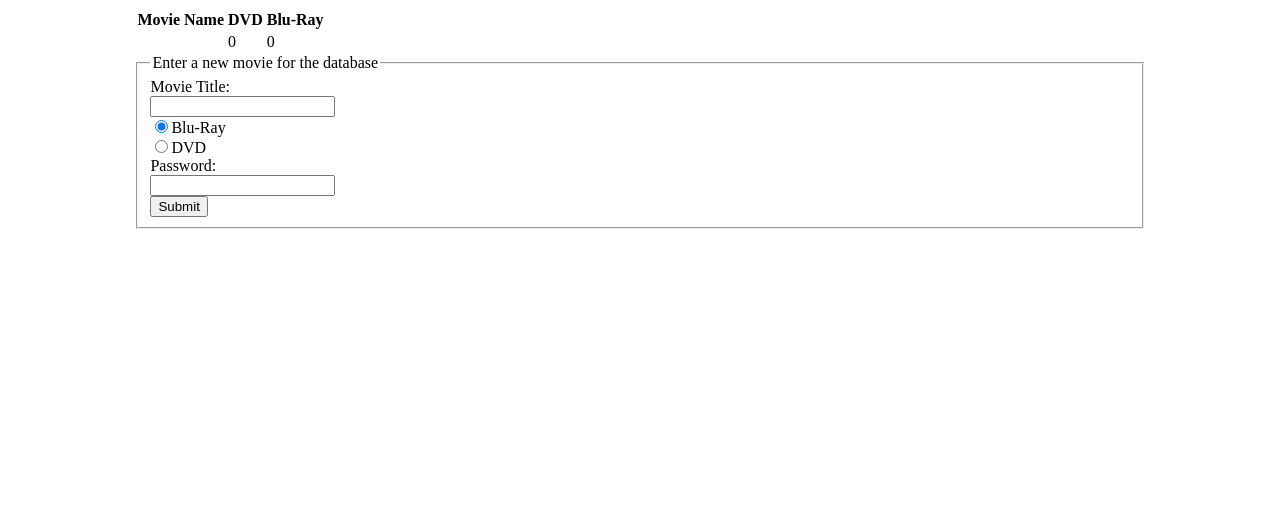
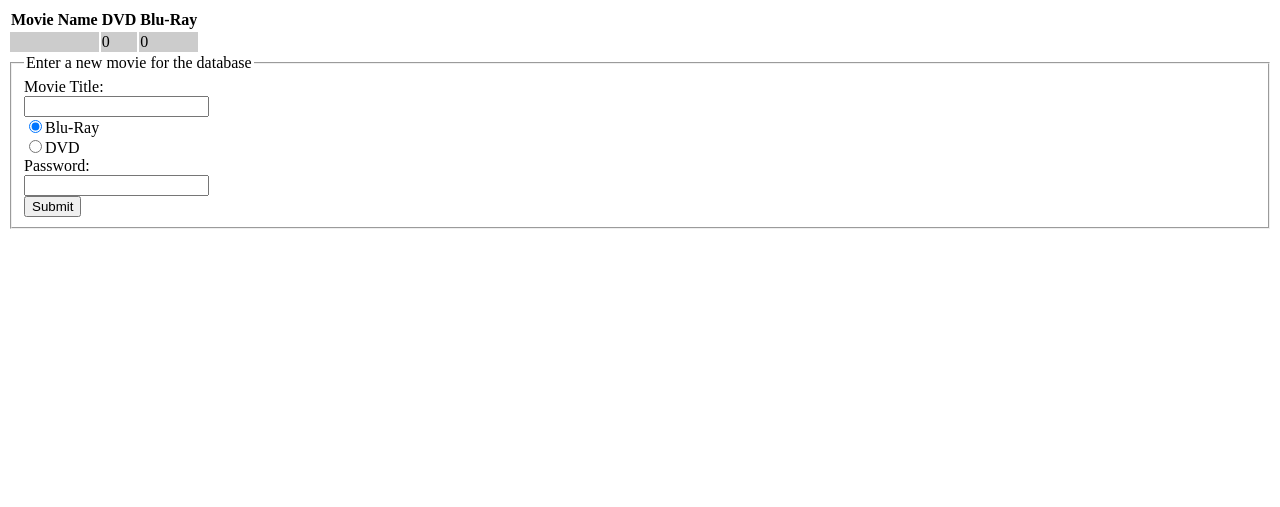
Before and after one commit to pecuniam1/movies, a PHP site: page / in a window 1280 px wide. Shown: the top 507 px of the page. Run offline with PHP 8.4, Linux system fonts and the light colour scheme; data that the repository does not hold is empty.

Commit message:
updated css

```diff
--- a/public/css/style.css
+++ b/public/css/style.css
@@ -1,12 +1,8 @@
-div#mainpage {
-  width: 80%;
-  min-height: 500px;
+div#movietable {
   margin: 0 auto;
 }
 
-@media only screen and (max-width: 600px) {
-  div#mainpage {
-    width: 100%;
-  }
+tr:nth-child(even) {
+  background: #ccc;
 }
 /*# sourceMappingURL=style.css.map */
```
Also changed, not shown: scss/style.scss (+5 -6 lines), 1 other file.
